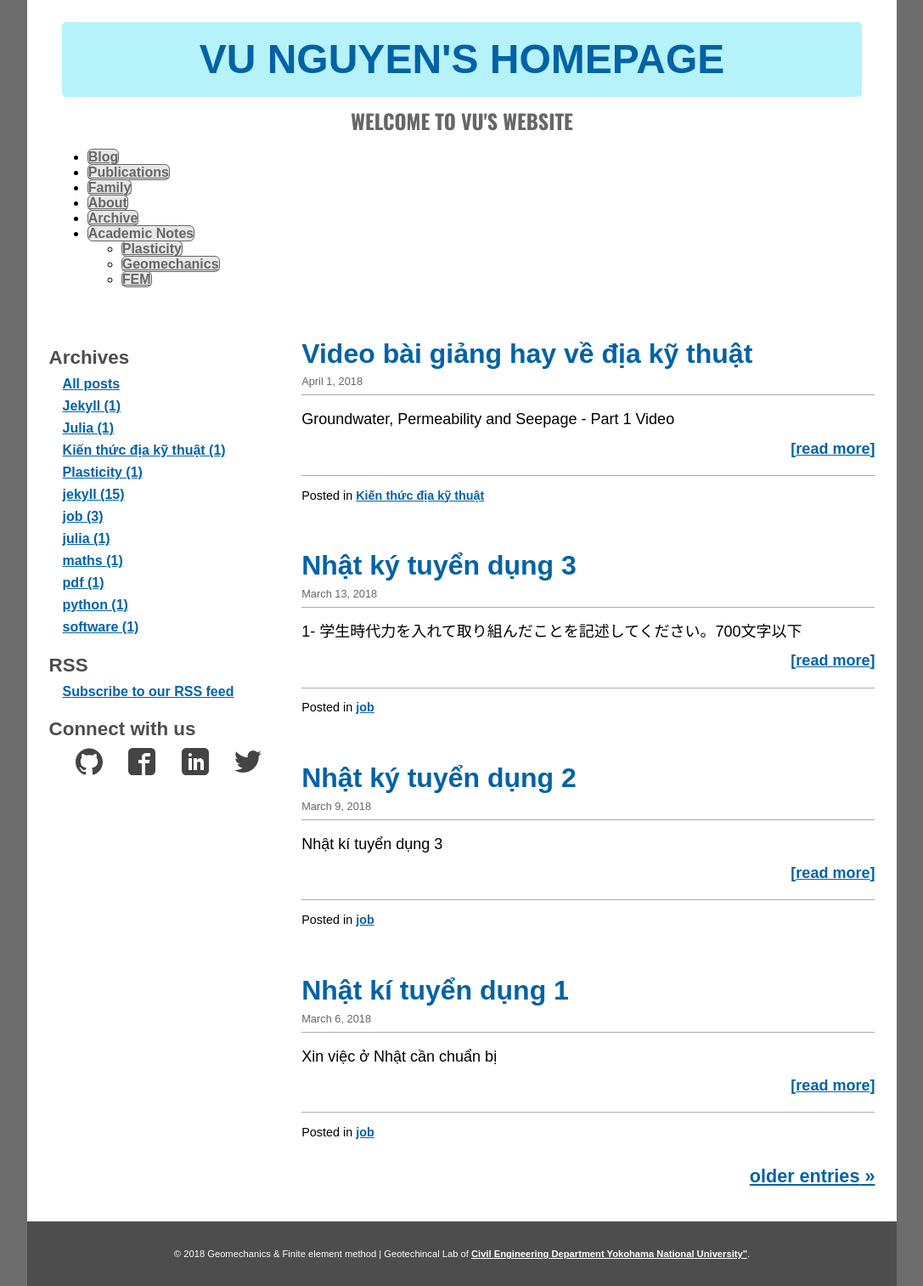
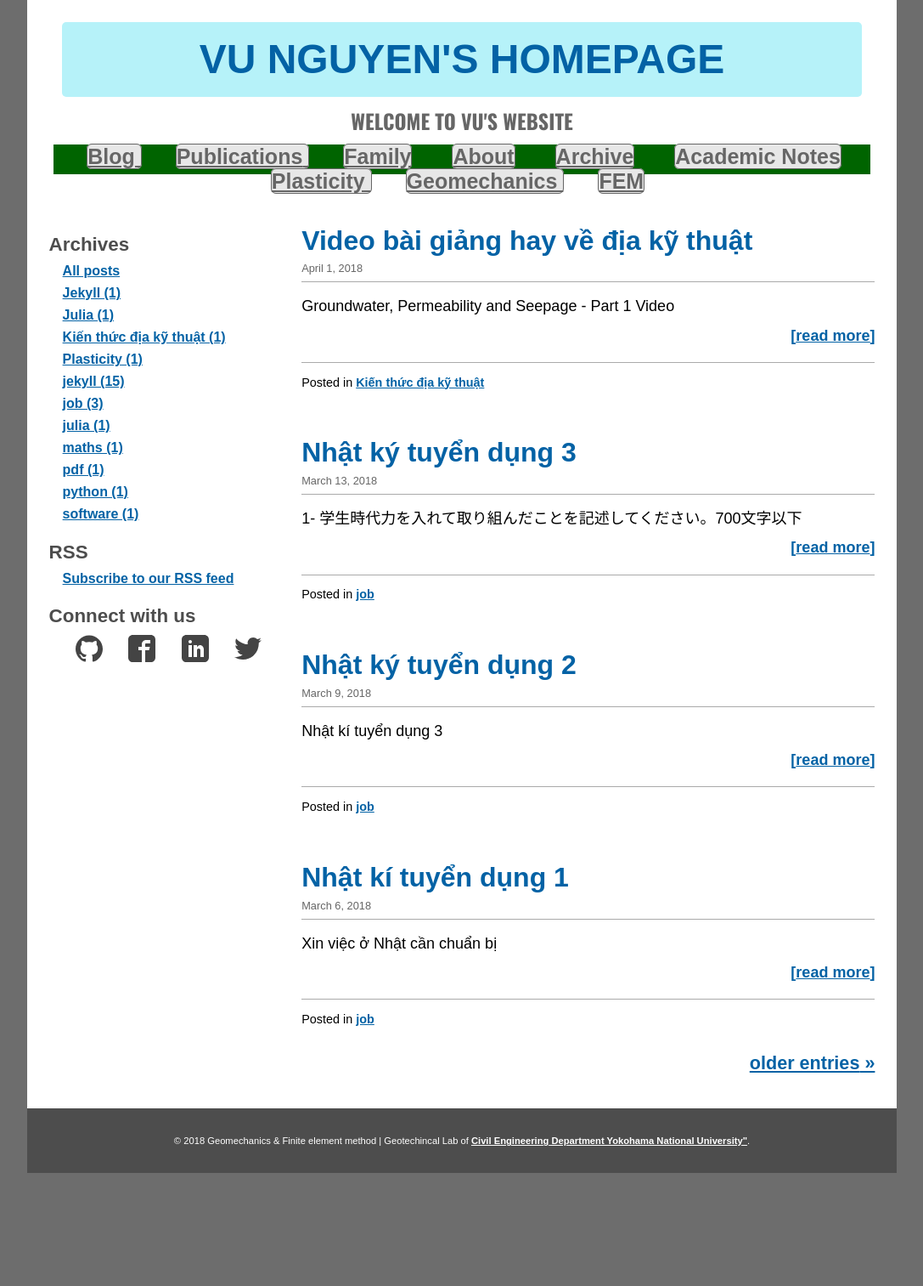
Before and after one commit to quangvunp/geomechanics, a Jekyll site: the page built from index.html, in a window 1280 px wide. Shown: the whole page at 85% size, without its empty margins (96-1183 px from the left). Built offline with Jekyll 4.4.1, drawn with Linux system fonts in a browser that asks for light colours; the list of posts is cut into pages by our own code; after the commit the page ends 1380 px from its top, so only the background shows below that.

Commit message:
Update main.css

```diff
--- a/css/main.css
+++ b/css/main.css
@@ -9,6 +9,27 @@ font: 700, 13px, Helvetica;
 margin-right: 10px;
 box-sizing: border-box;
 color: #666;
+}
+
+#nav{
+	background-color: darkgreen;
+	height: 35px;
+	font-size: 25px;
+	font-weight:bold;
+	font: Tahoma;
+}
+
+#nav ul {
+	padding: 0;
+	margin: 0;
+	list-style-type: none;
+	text-align: center;
+}
+
+#nav li {
+	display: inline;
+	padding: 15px;
+	vertilca-align: middle;
 }
 /* Portions of styles taken from or modified from normalize.css */
 /*! normalize.css v3.0.2 | MIT License | git.io/normalize */
```
